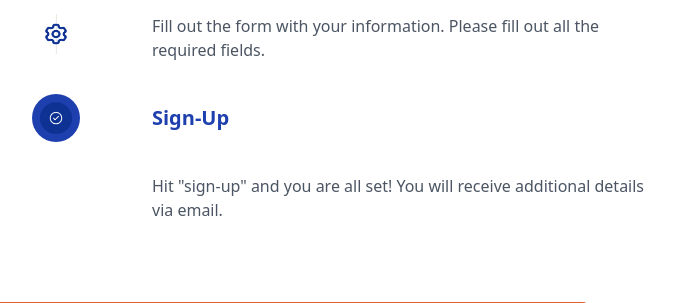
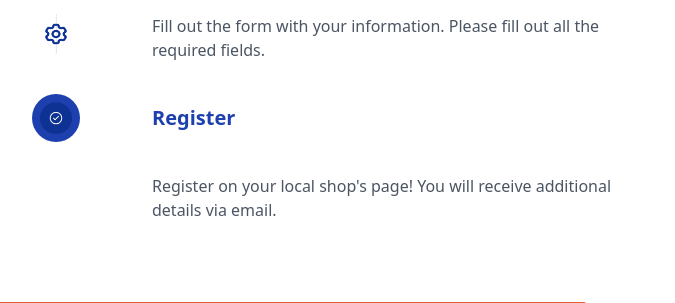
Before and after one commit to wisdomcookie/cbw-blue, a Django app: page /programs/ in a window 1280 px wide. Shown: the part 1494-1797 px from the top of the page, without its empty margins (360-1035 px from the left). Run offline with Django 5.2, Linux system fonts and the light colour scheme; some libraries are stand-ins or nearby versions.

Commit message:
programs clarity
Note to register on shop's page

```diff
--- a/main/templates/main/programs.html
+++ b/main/templates/main/programs.html
@@ -79,8 +79,8 @@
           </div>
         </div>
         <div class="col-span-8 flex items-center ">
-          <h3 class="text-xl font-bold text-blue-800">Sign-Up</h3>
-          {% comment %} <p class="text-gray-600">Hit "sign-up" and you are all set! You will receive additional details via email.</p> {% endcomment %}
+          <h3 class="text-xl font-bold text-blue-800">Register</h3>
+          {% comment %} <p class="text-gray-600">Register on your local shop's page! You will receive additional details via email.</p> {% endcomment %}
         </div>
 
         <div class="col-span-1"></div>
@@ -90,7 +90,7 @@
         </div>
         <div class="col-span-8 flex items-center ">
             {% comment %} <h3 class="text-xl font-bold text-blue-800">Find a program</h3> {% endcomment %}
-            <p class="text-gray-600">Hit "sign-up" and you are all set! You will receive additional details via email.</p>
+            <p class="text-gray-600">Register on your local shop's page! You will receive additional details via email.</p>
         </div>
 
     </div>
```
